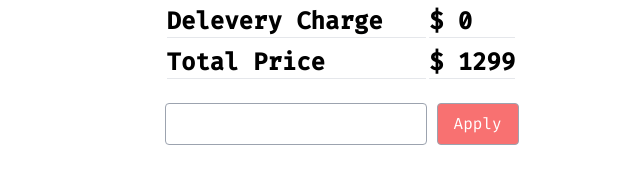
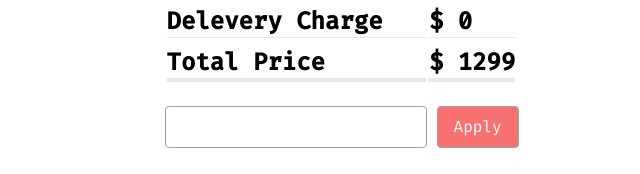
Before and after one commit to Rabbi01521/mac-book-pro, a plain HTML site: page index.html in a window 1280 px wide. Shown: the part 908-1082 px from the top of the page, 507-1147 px from the left. Drawn offline with nearby package versions, Linux system fonts and the light colour scheme.

Commit message:
some changes

```diff
--- a/index.html
+++ b/index.html
@@ -106,7 +106,7 @@
                 <h1 class="border-b my-2 text-2xl font-bold">
                   Delevery Charge
                 </h1>
-                <h1 class="border-b my-2 text-2xl font-bold">Total Price</h1>
+                <h1 class="border-b-4 my-2 text-2xl font-bold">Total Price</h1>
               </div>
               <div>
                 <h1 class="border-b my-2 text-2xl font-bold">
@@ -121,7 +121,7 @@
                 <h1 class="border-b my-2 text-2xl font-bold">
                   $ <span id="shipping-charge">0</span>
                 </h1>
-                <h1 class="border-b my-2 text-2xl font-bold">
+                <h1 class="border-b-4 my-2 text-2xl font-bold">
                   $ <span id="total">1299</span>
                 </h1>
               </div>
--- a/js/app.js
+++ b/js/app.js
@@ -56,7 +56,7 @@ function shippingCharge(charge) {
         const charge = document.getElementById('shipping-charge');
         const cost = 20;
         charge.innerText = cost;
-        parseInt(charge.innerText);
+        Number(charge.innerText);
     }
 }
 
```
